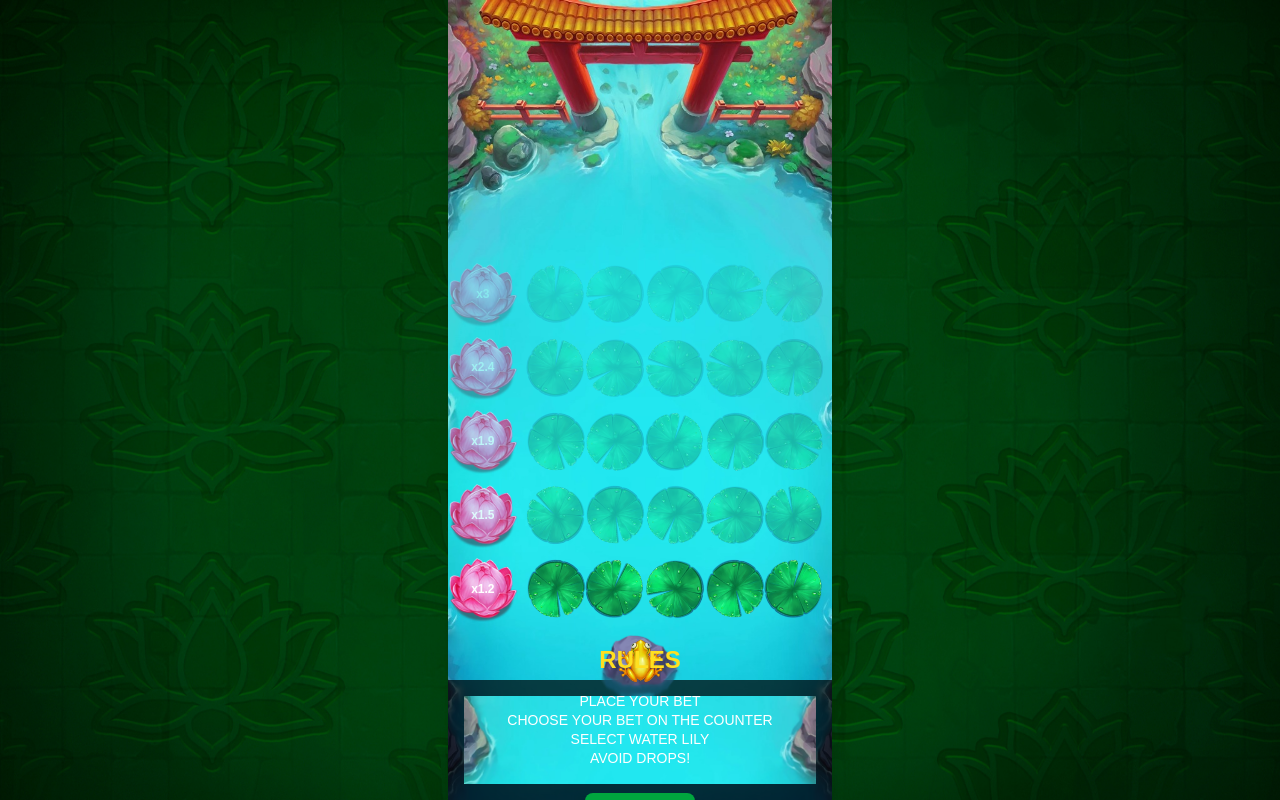
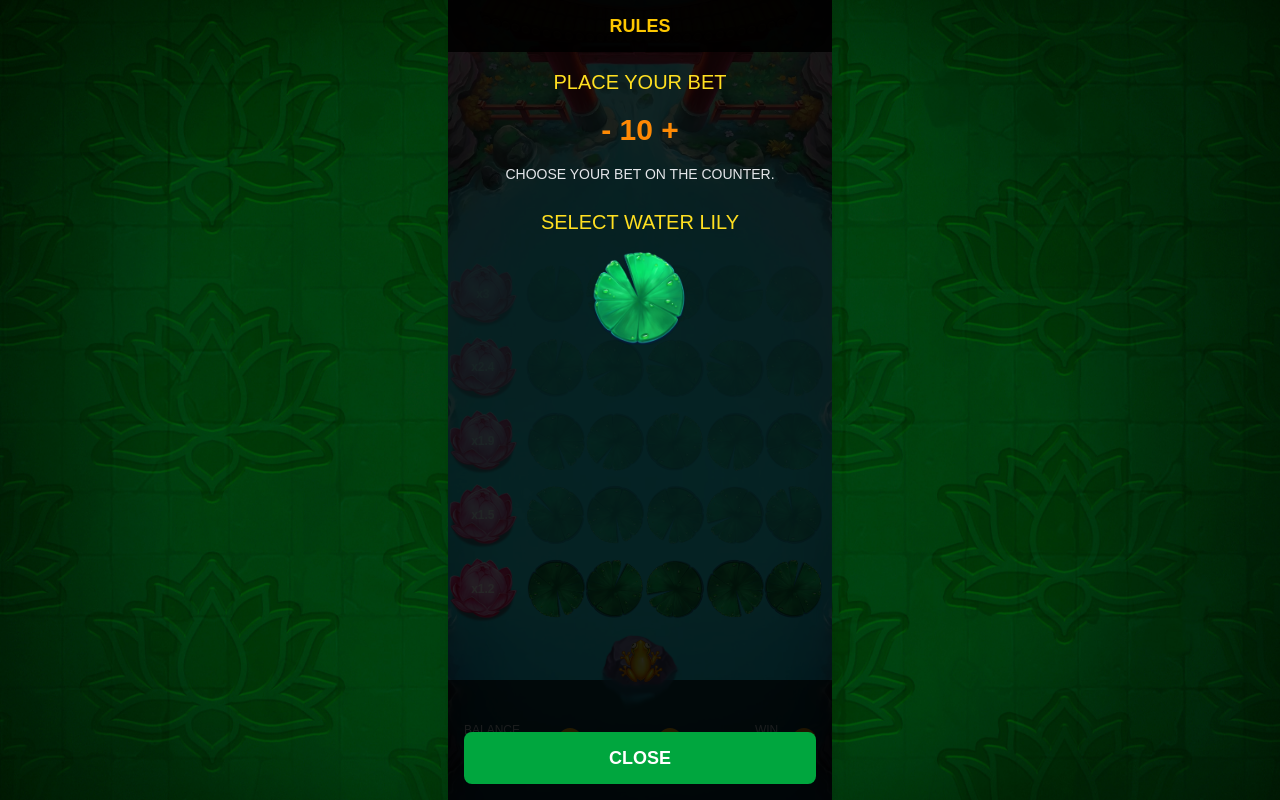
Before and after one commit to Hasan-Itani/frog-princess, a Next.js app: page / in a window 1280 px wide. Both pictures are taken after a click on the button "⚙️". Built offline with nearby package versions, Linux system fonts and the light colour scheme.

Commit message:
added bar v2 fix"

```diff
--- a/app/components/Controls.jsx
+++ b/app/components/Controls.jsx
@@ -1,18 +1,13 @@
 "use client";
-import { useState } from "react";
 
-export default function Controls() {
-  const [open, setOpen] = useState(false);
-
+export default function Controls({ onOpenSettings }) {
   return (
     <div className="relative w-full h-full flex flex-col items-center justify-center text-white">
-      {/* Панель управления */}
-      {!open && (
       <div className="flex items-center justify-between w-full">
         {/* Balance */}
         <div className="flex flex-col text-left">
           <span className="text-xs opacity-70">BALANCE</span>
-            <span className="text-yellow-400 font-bold text-sm">1,234.00 EUR</span>
+          <span className="text-yellow-400 font-bold text-sm">1,234.20 EUR</span>
         </div>
 
         {/* Bet */}
@@ -30,34 +25,12 @@ export default function Controls() {
 
         {/* Кнопка меню */}
         <button
-            onClick={() => setOpen(true)}
+          onClick={onOpenSettings}
           className="ml-2 bg-yellow-600 w-6 h-6 flex items-center justify-center rounded-full text-sm font-bold"
         >
           ⚙️
         </button>
       </div>
-      )}
-
-      {/* Окно настроек внутри контейнера игры */}
-      {open && (
-        <div className="absolute inset-0 w-full h-full bg-[url('/game-img.jpg')] bg-cover bg-center flex flex-col items-center justify-center z-50 animate-fadeIn">
-          <h1 className="text-2xl font-bold text-yellow-300 mb-4">RULES</h1>
-
-          <p className="text-center text-white text-sm max-w-xs leading-snug">
-            PLACE YOUR BET <br />
-            CHOOSE YOUR BET ON THE COUNTER <br />
-            SELECT WATER LILY <br />
-            AVOID DROPS!
-          </p>
-
-          <button
-            onClick={() => setOpen(false)}
-            className="mt-6 px-6 py-2 bg-green-600 rounded-lg text-lg font-bold"
-          >
-            CLOSE
-          </button>
-        </div>
-      )}
     </div>
   );
 }
--- a/app/page.js
+++ b/app/page.js
@@ -1,26 +1,52 @@
 "use client";
-import Image from "next/image";
+import { useState } from "react";
 import GameBoard from "./components/GameBoard";
 import Controls from "./components/Controls";
 
 export default function Home() {
+  const [settingsOpen, setSettingsOpen] = useState(false);
+
   return (
     <div
       className="min-h-screen w-full flex items-center justify-center bg-[url('/main-img.jpg')] bg-cover bg-center"
     >
-      {/* Main mobile container */}
-      <div className="w-[30%] min-w-[320px] max-w-[400px] h-[100vh] bg-[url('/game-img.jpg')] bg-cover bg-center shadow-xl flex flex-col overflow-hidden">
+      <div className="relative w-[30%] min-w-[320px] max-w-[400px] h-[100vh] bg-[url('/game-img.jpg')] bg-cover bg-center shadow-xl flex flex-col overflow-hidden">
 
-        {/* Game Area */}
         <div className="flex-1 flex items-center justify-center bg-transparent">
-          <GameBoard  />
-
+          <GameBoard />
         </div>
 
-        {/* Bet & Controls Area */}
         <div className="h-[120px] bg-black/70 p-4 flex flex-col items-center justify-center">
-          <Controls />
+          <Controls onOpenSettings={() => setSettingsOpen(true)} />
         </div>
+
+        {settingsOpen && (
+          <div className="absolute inset-0 bg-black/85 text-white z-50 animate-slideIn flex flex-col">
+            <div className="bg-black/90 text-yellow-400 text-lg font-bold text-center py-3">
+              RULES
+            </div>
+
+            <div className="flex-1 overflow-y-auto p-4 text-center">
+              <p className="text-xl text-yellow-300 mb-4">PLACE YOUR BET</p>
+              <p className="text-3xl text-orange-400 font-extrabold mb-4">- 10 +</p>
+              <p className="text-sm mb-6 text-gray-200">
+                CHOOSE YOUR BET ON THE COUNTER.
+              </p>
+
+              <p className="text-xl text-yellow-300 mb-4">SELECT WATER LILY</p>
+              <img src="/lilly.png" alt="Water Lily" className="mx-auto w-24" />
+            </div>
+
+            <div className="p-4">
+              <button
+                onClick={() => setSettingsOpen(false)}
+                className="w-full py-3 bg-green-600 rounded-lg text-lg font-bold"
+              >
+                CLOSE
+              </button>
+            </div>
+          </div>
+        )}
       </div>
     </div>
   );
```
Lines whose indentation alone changed are shown as unchanged.
